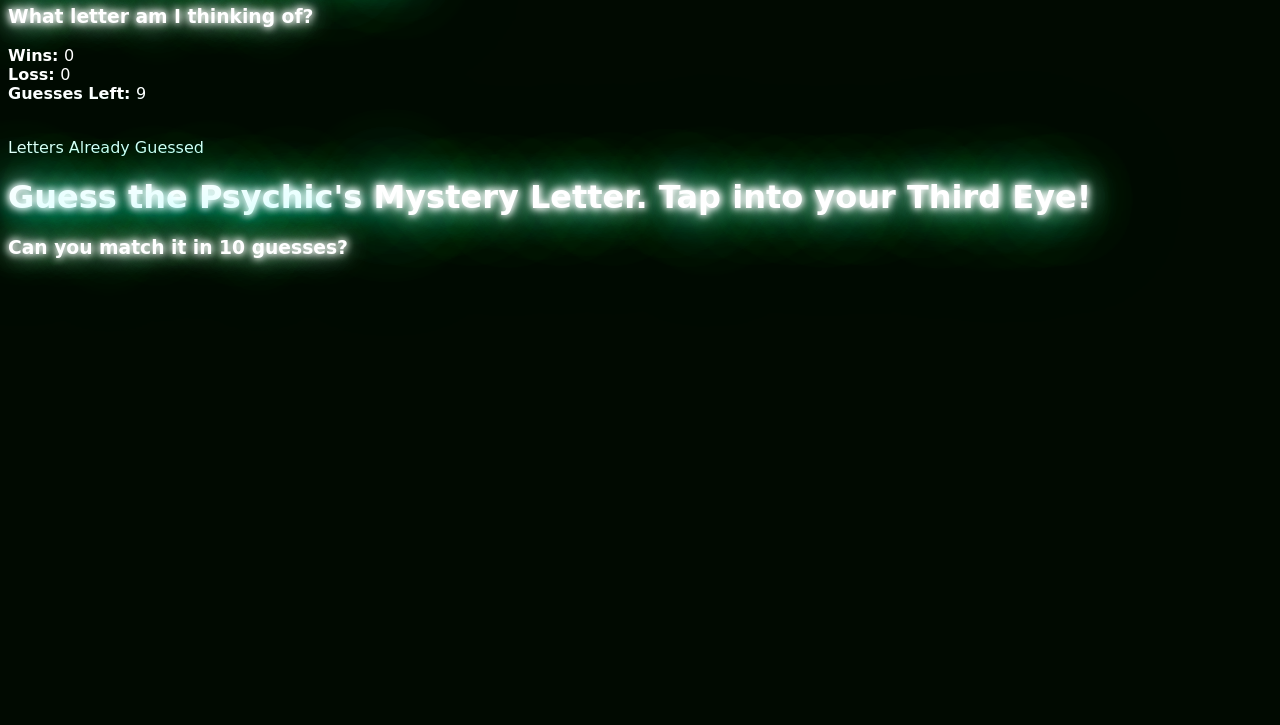
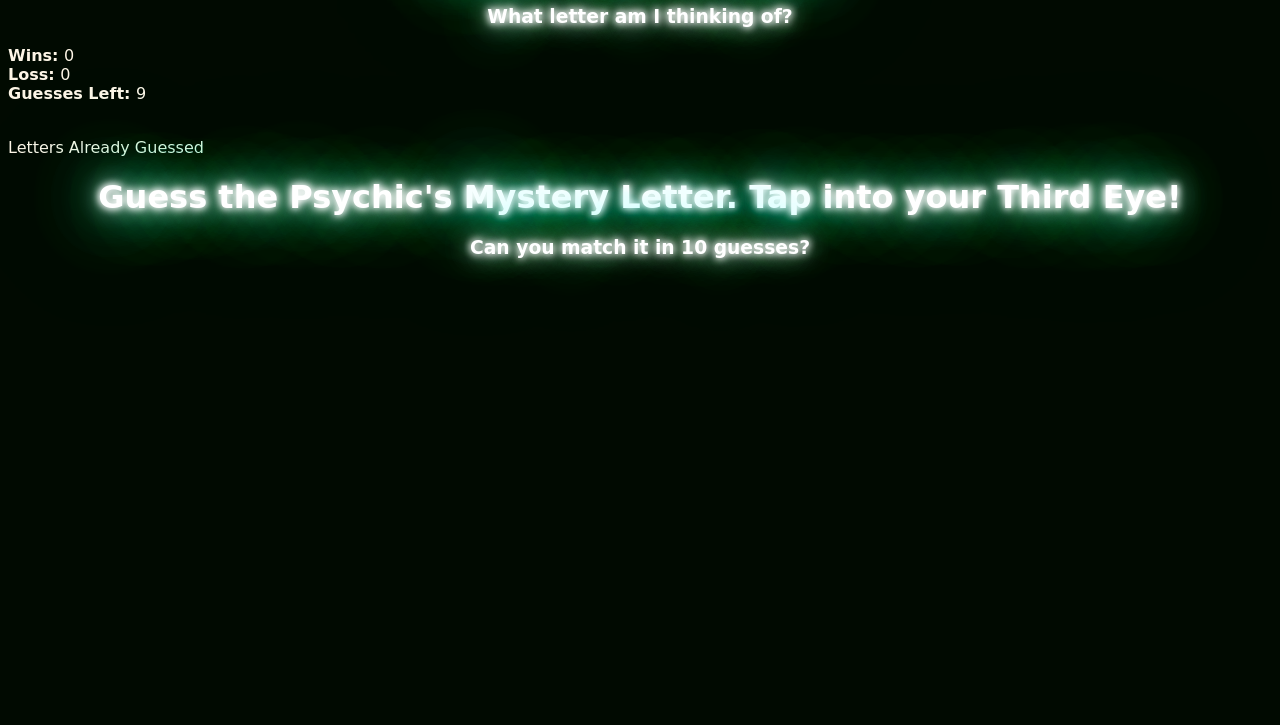
Before and after one commit to ryanlester91/GuessTheLetter, a plain HTML site: page index.html in a window 1280 px wide. Shown: the part 75-800 px from the top of the page. Drawn offline with nearby package versions, Linux system fonts and the light colour scheme; a web font is replaced by a local one.

Commit message:
neonText headers are aligned to center, scores and guesses remain on margin-left

```diff
--- a/style.css
+++ b/style.css
@@ -1,6 +1,6 @@
 body {
     background-color: #010a01;
-    color: white;
+    color: oldlace;
     font-family: "Reggae One", cursive;
 }
 
@@ -11,10 +11,11 @@ body {
     0 0 7px #fff,
     0 0 10px #fff,
     0 0 21px #fff,
-    /*orange glow*/
+    /*green glow*/
     0 0 42px #0fa,
     0 0 82px #0fa,
     0 0 92px #0fa,
     0 0 102px #0fa,
     0 0 151px #0fa;
+    text-align: center;
 }
```
